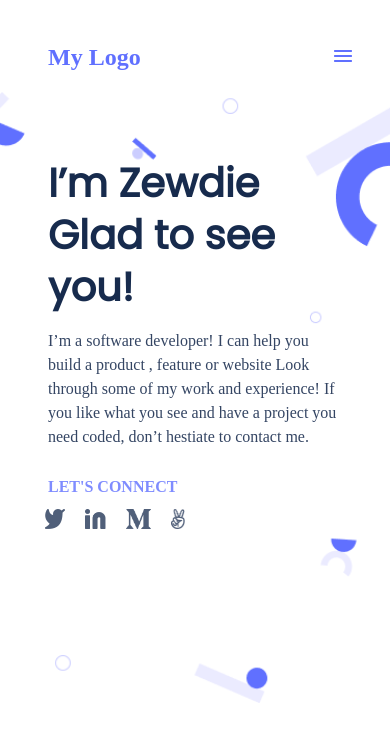
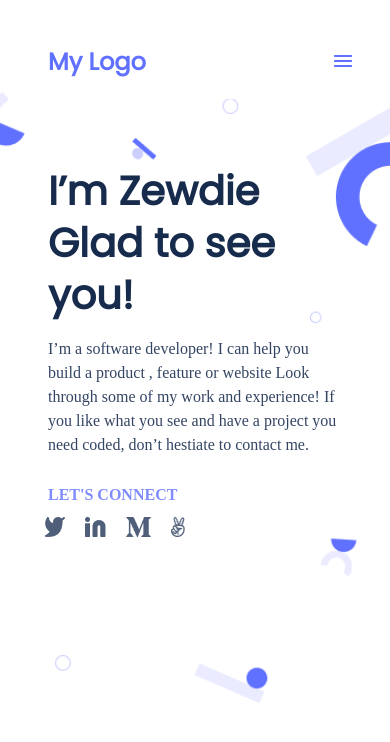
Before and after one commit to ZewdieMc/Portfolio, a website: page index.html in a window 390 px wide. Drawn offline with Linux system fonts and the light colour scheme.

Commit message:
Add Poppins font to the header section

```diff
--- a/styles.css
+++ b/styles.css
@@ -16,6 +16,7 @@ body {
     background-color: white;
     color: #6070ff;
     align-items: center;
+    font-family: 'Poppins', monospace;
   }
 
   nav ul li:nth-child(2) {
```
